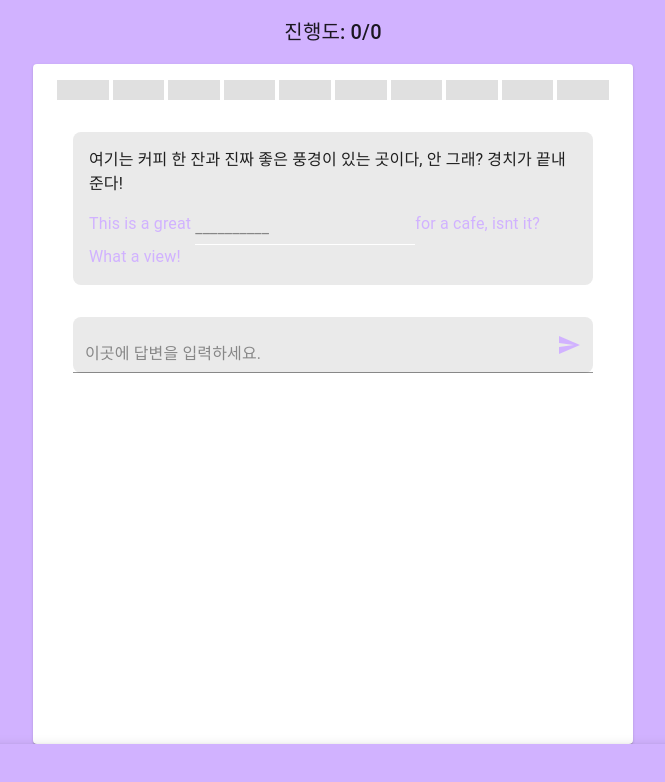
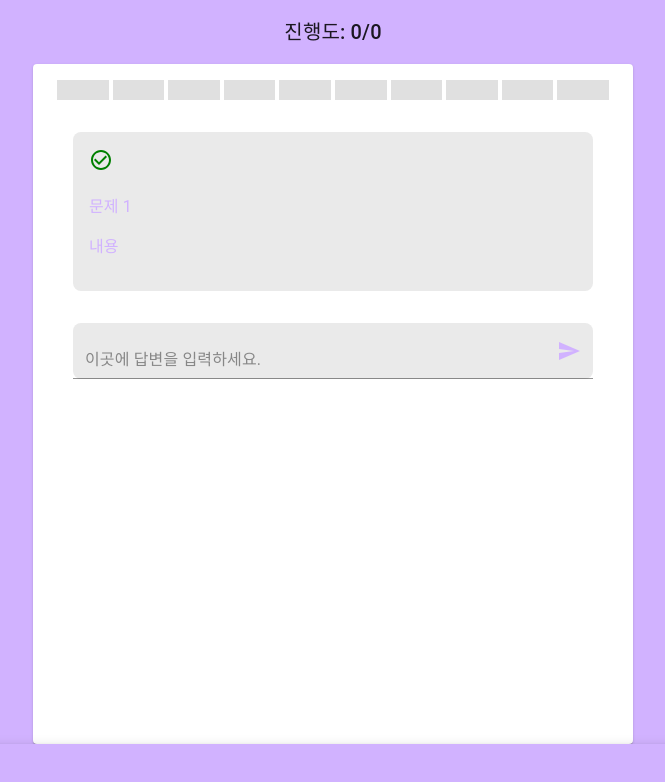
Before and after one commit to motojate/myeonjeob-bokka-front-end, a React (Create React App) app: page /question in a window 1280 px wide. Shown: the top 782 px of the page, without its empty margins (307-972 px from the left). Built offline with nearby package versions, Linux system fonts and the light colour scheme.

Commit message:
* api 로직 수정

```diff
--- a/src/apis/questionApi.ts
+++ b/src/apis/questionApi.ts
@@ -1,5 +1,4 @@
 const getQuestion = () => {
-  try {
   const response = {
     data: {
       code: 1000,
@@ -7,17 +6,13 @@ const getQuestion = () => {
         content: {
           mode: 'subjective',
           answer: '1234',
-            question: ['처음', '다음'],
+          question: ['문제 1', '내용'],
         },
       },
     },
   }
   const { code, result } = response.data
-    if (code === 1000) return result
-    else return null
-  } catch (e) {
-    console.error(e)
-  }
+  return result
 }
 
 const questionApi = {
--- a/src/components/molecule/forms/QuestionForm.tsx
+++ b/src/components/molecule/forms/QuestionForm.tsx
@@ -1,23 +1,39 @@
-import React, { useState } from 'react'
-import { TextField, Typography, Box, InputAdornment } from '@mui/material'
+import React, { useEffect, useState } from 'react'
+import { TextField, Typography, Box, InputAdornment, Fade } from '@mui/material'
 import SendIcon from '@mui/icons-material/Send'
+import questionApi from 'src/apis/questionApi'
+import CheckCircleOutlineIcon from '@mui/icons-material/CheckCircleOutline'
 
 interface QuestionFormChildProps {
   submitAnswer: (answer: string) => void
 }
+interface Content {
+  answer: string
+  mode: string
+  question: string[]
+}
 
 const QuestionForm = (props: QuestionFormChildProps) => {
+  const [content, setContent] = useState<Content>({
+    answer: '',
+    mode: '',
+    question: [],
+  })
   const [answer, setAnswer] = useState<string>('')
   const handleAnswerChange = (event: React.ChangeEvent<HTMLInputElement>) => {
     setAnswer(event.target.value)
   }
+
+  useEffect(() => {
+    const result = questionApi.getQuestion()
+    setContent(result?.content)
+  }, [])
   const handleSubmit = (event: React.FormEvent<HTMLFormElement>) => {
     event.preventDefault()
     props.submitAnswer(answer)
   }
   return (
     <>
-      {/* 메시지 박스 */}
       <Box
         sx={{
           mx: 2, // 좌우 마진
@@ -27,26 +43,18 @@ const QuestionForm = (props: QuestionFormChildProps) => {
           borderRadius: 2, // 둥근 모서리
         }}
       >
-        <Typography variant="body1">
-          여기는 커피 한 잔과 진짜 좋은 풍경이 있는 곳이다, 안 그래? 경치가
-          끝내준다!
-        </Typography>
+        <Fade in={true}>
+          <CheckCircleOutlineIcon style={{ color: 'green' }} />
+        </Fade>
+        <Typography variant="body1"></Typography>
         <Typography
           variant="body1"
           sx={{ mt: 2, color: 'primary.main' }}
           component={'div'}
         >
-          This is a great{' '}
-          <TextField
-            variant="standard"
-            placeholder="__________"
-            value={answer}
-            InputProps={{
-              disableUnderline: true, // 밑줄 제거
-              sx: { color: 'black', borderBottom: '1px solid white' }, // 입력 필드 스타일
-            }}
-          />
-          for a cafe, isnt it? What a view!
+          {content.question.map((text) => (
+            <p key={text}>{text}</p>
+          ))}
         </Typography>
       </Box>
 
```
Lines whose indentation alone changed are shown as unchanged.
